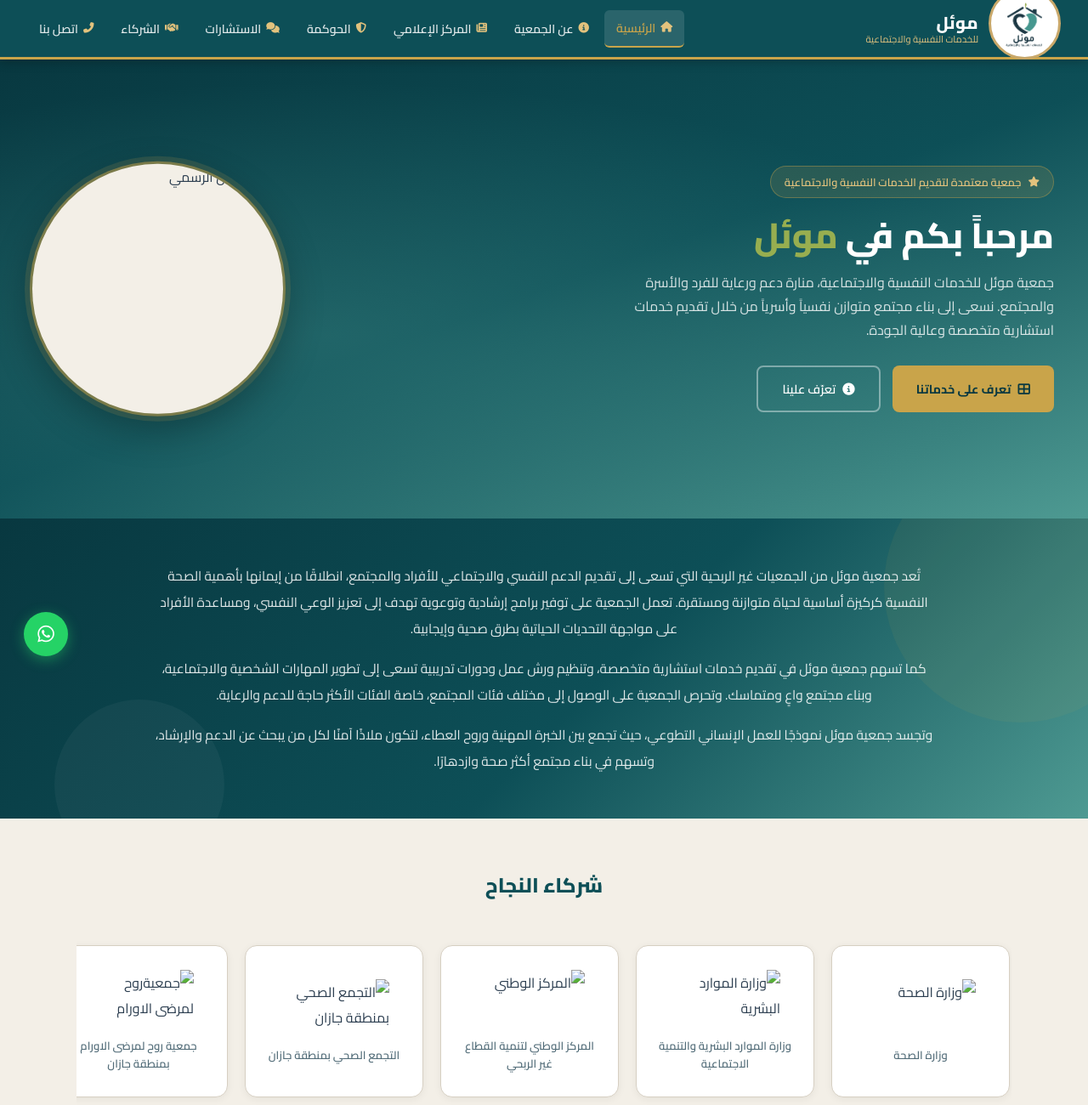
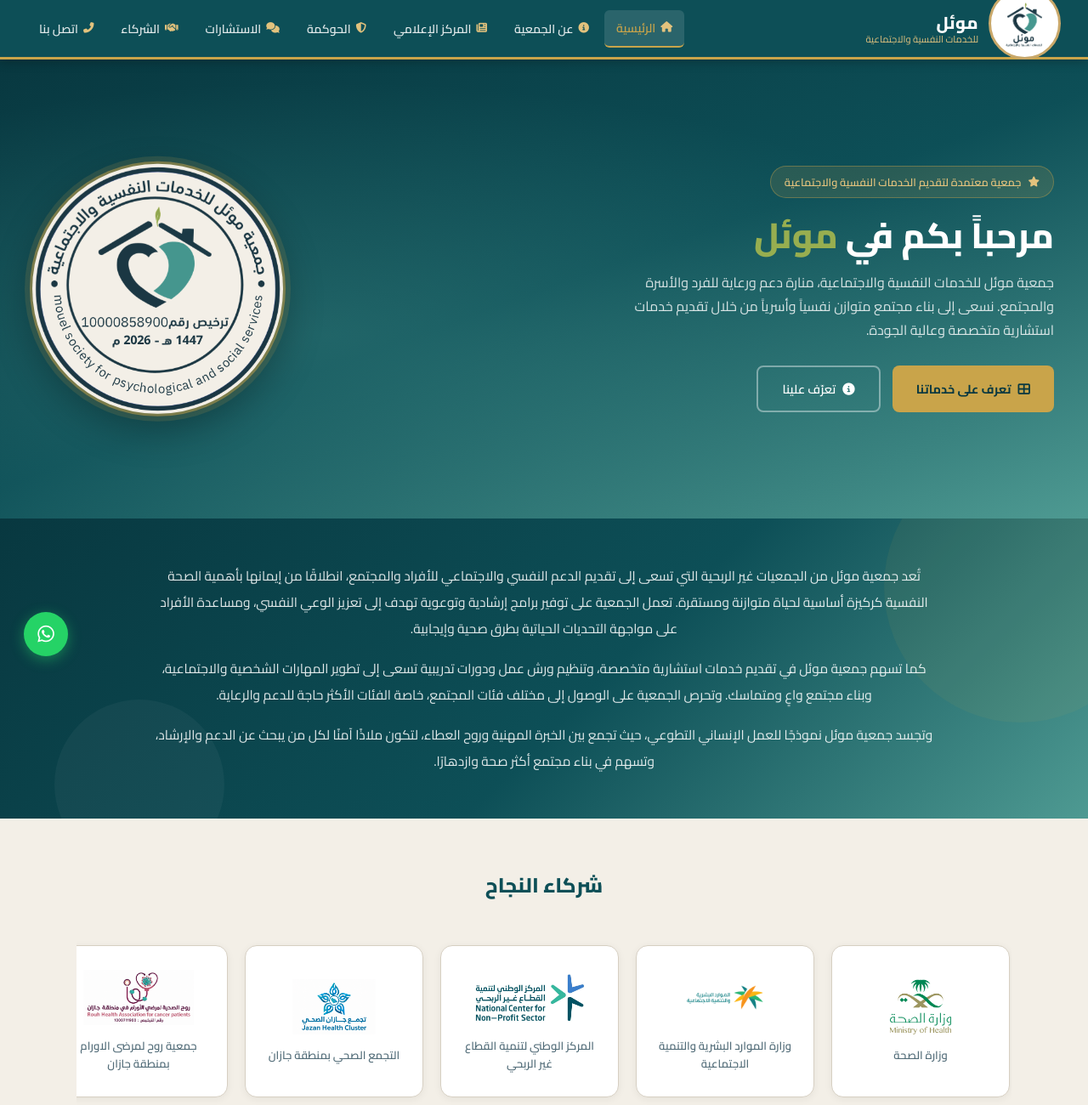
Before and after one commit to nedrjenyor-dot/moueltest, a plain HTML site: page index.html in a window 1280 px wide. Shown: the top 1300 px of the page at 85% size. Drawn offline with Linux system fonts and the light colour scheme; the site is published under a folder, as on GitHub Pages, so addresses that start at the root find nothing.

Commit message:
Change image source paths to relative URLs
Updated image source paths to use relative URLs.

```diff
--- a/index.html
+++ b/index.html
@@ -63,12 +63,12 @@
 </div>
 <div class="hero-stamp-mobile">
 <div class="stamp-circle">
-<img alt="ختم موئل الرسمي" src="/images/stamp.png"/>
+<img alt="ختم موئل الرسمي" src="./images/stamp.png"/>
 </div>
 </div>
 </div>
 <div class="hero-logo-main">
-<img alt="ختم موئل الرسمي" src="/images/stamp.png"/>
+<img alt="ختم موئل الرسمي" src="./images/stamp.png"/>
 </div>
 </section>
 <section class="about-intro-section">
@@ -86,12 +86,12 @@
 </div>
 <div class="partners-slider-wrap" id="partnersSlider">
 <div class="partners-slider-track">
-<div class="slider-partner-card"><img alt="وزارة الصحة" src="/images/partner-moh.png"/><span>وزارة الصحة</span></div>
-<div class="slider-partner-card"><img alt="وزارة الموارد البشرية" src="/images/partner-hrsd.png"/><span>وزارة الموارد البشرية والتنمية الاجتماعية</span></div>
-<div class="slider-partner-card"><img alt="المركز الوطني" src="/images/partner-ncnp.png"/><span>المركز الوطني لتنمية القطاع غير الربحي</span></div>
-<div class="slider-partner-card"><img alt="التجمع الصحي بمنطقة جازان " src="/images/partner-jazan.png"/><span>التجمع الصحي بمنطقة جازان</span></div>
-<div class="slider-partner-card"><img alt="جمعيةروح لمرضى الاورام" src="/images/partner-roh.png"/><span>جمعية روح لمرضى الاورام بمنطقة جازان</span></div>
-<div class="slider-partner-card"><img alt="جمعية هبه الصحية للنساء والاولادة والاطفال" src="/images/partner-haba.png"/><span>جمعية هبة الصحية للنساء والاولادة والاطفال</span></div>
+<div class="slider-partner-card"><img alt="وزارة الصحة" src="./images/partner-moh.png"/><span>وزارة الصحة</span></div>
+<div class="slider-partner-card"><img alt="وزارة الموارد البشرية" src="./images/partner-hrsd.png"/><span>وزارة الموارد البشرية والتنمية الاجتماعية</span></div>
+<div class="slider-partner-card"><img alt="المركز الوطني" src="./images/partner-ncnp.png"/><span>المركز الوطني لتنمية القطاع غير الربحي</span></div>
+<div class="slider-partner-card"><img alt="التجمع الصحي بمنطقة جازان " src="./images/partner-jazan.png"/><span>التجمع الصحي بمنطقة جازان</span></div>
+<div class="slider-partner-card"><img alt="جمعيةروح لمرضى الاورام" src="./images/partner-roh.png"/><span>جمعية روح لمرضى الاورام بمنطقة جازان</span></div>
+<div class="slider-partner-card"><img alt="جمعية هبه الصحية للنساء والاولادة والاطفال" src="./images/partner-haba.png"/><span>جمعية هبة الصحية للنساء والاولادة والاطفال</span></div>
 </div>
 </div>
 </div>
@@ -172,7 +172,7 @@
 <div class="footer-grid">
 <div class="footer-brand">
 <div class="f-logo-full-wrap">
-<img alt="شعار موئل" src="/images/logo.png"/>
+<img alt="شعار موئل" src="./images/logo.png"/>
 </div>
 <h3>موئل للخدمات النفسية والاجتماعية</h3>
 <p>منارة دعم ورعاية للفرد والأسرة والمجتمع. نسعى إلى بناء مجتمع متوازن نفسيًا وأسريًا.</p>
```
